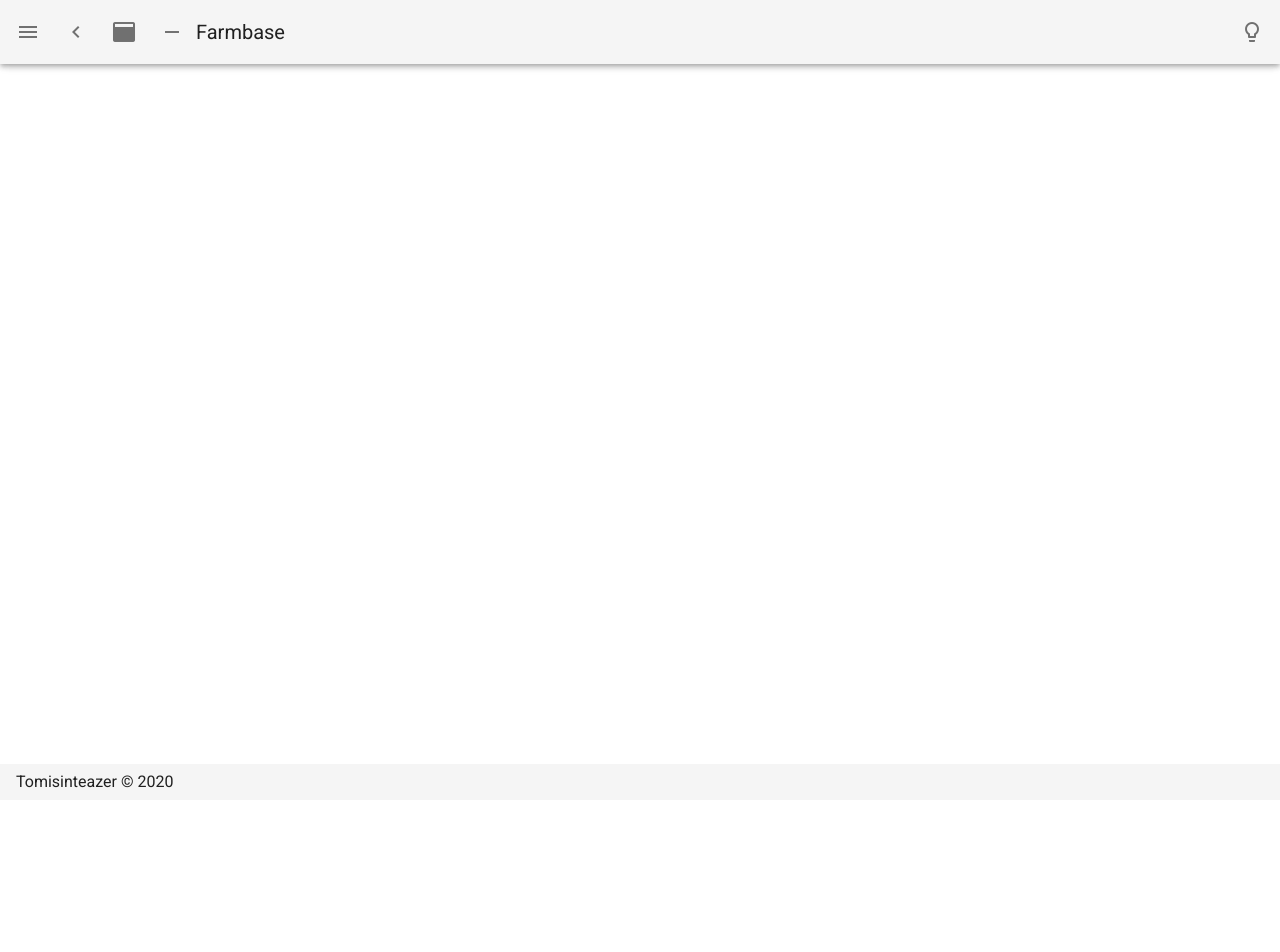
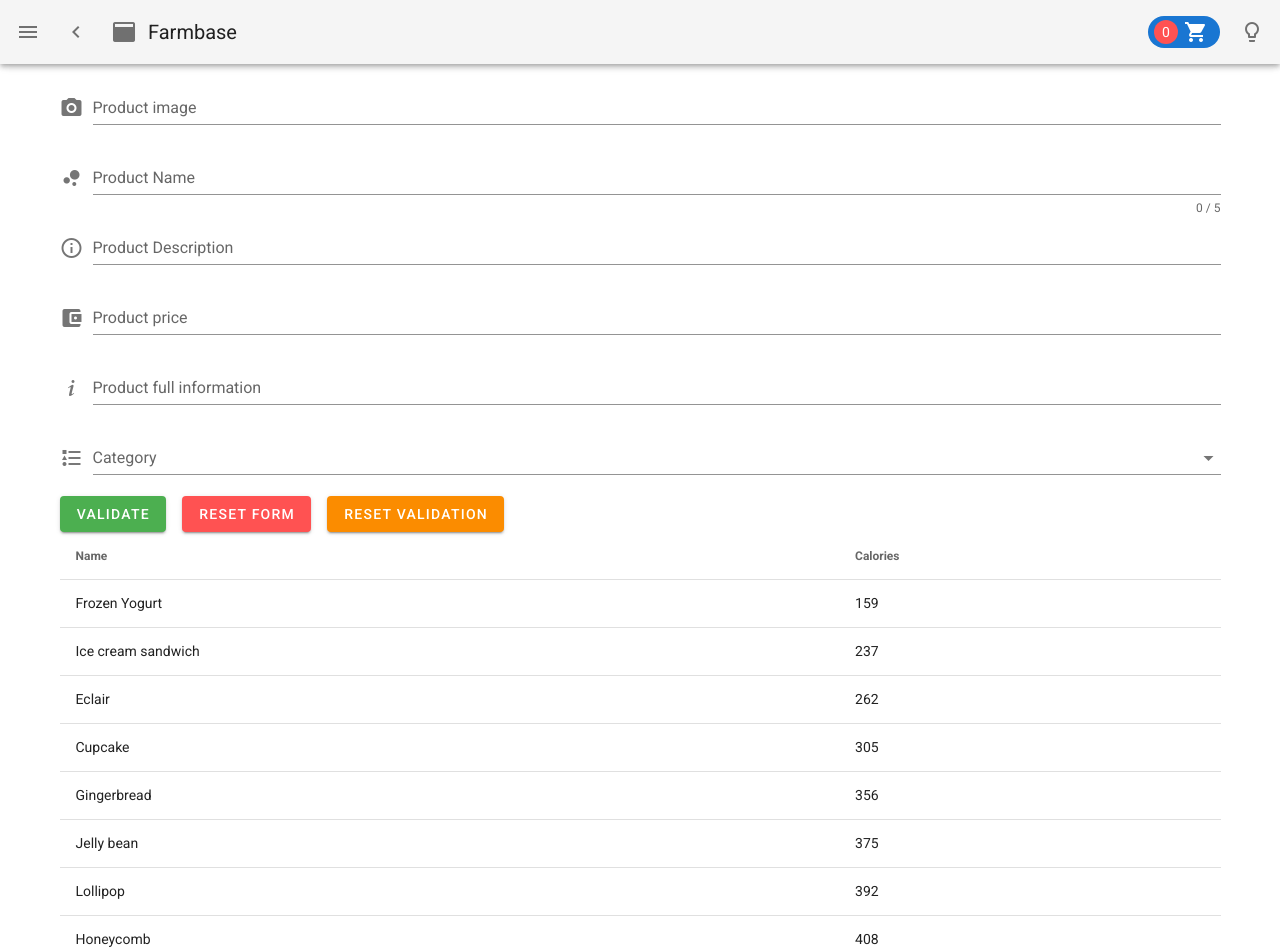
Before and after one commit to tomisinteazer/SwegzExchange, a Nuxt app: page /administrator in a window 1280 px wide. Shown: the top 952 px of the page. Before the commit the page ends 800 px from the top, so only its background shows below. Built offline with nearby package versions, Linux system fonts and the light colour scheme.

Commit message:
cart completed

```diff
--- a/components/productCard.vue
+++ /dev/null
@@ -1,25 +0,0 @@
-<template>
-  <v-card class="mx-auto" max-width="400">
-    <v-img
-      class="white--text align-end"
-      height="200px"
-      src="https://cdn.vuetifyjs.com/images/cards/docks.jpg"
-    >
-      <v-card-title>Top 10 Australian beaches</v-card-title>
-    </v-img>
-
-    <v-card-subtitle class="pb-0">Number 10</v-card-subtitle>
-
-    <v-card-text class="text--primary">
-      <div>Whitehaven Beach</div>
-
-      <div>Whitsunday Island, Whitsunday Islands</div>
-    </v-card-text>
-
-    <v-card-actions>
-      <v-btn color="orange" text>Share</v-btn>
-
-      <v-btn color="orange" text>Explore</v-btn>
-    </v-card-actions>
-  </v-card>
-</template>
--- a/layouts/default.vue
+++ b/layouts/default.vue
@@ -20,11 +20,15 @@
       <v-btn icon @click.stop="clipped = !clipped">
         <v-icon>mdi-application</v-icon>
       </v-btn>
-      <v-btn icon @click.stop="fixed = !fixed">
+      <!-- <v-btn icon @click.stop="fixed = !fixed">
         <v-icon>mdi-minus</v-icon>
-      </v-btn>
+      </v-btn>-->
       <v-toolbar-title v-text="title" />
       <v-spacer />
+      <v-chip class="ma-2" color="primary" nuxt to="/cart">
+        <v-avatar left class="error">{{getCartLenght}}</v-avatar>
+        <v-icon>mdi-cart</v-icon>
+      </v-chip>
       <v-btn icon @click="lightSwitch()">
         <v-icon>mdi-lightbulb-outline</v-icon>
       </v-btn>
@@ -90,6 +94,11 @@ export default {
     lightSwitch() {
       this.$vuetify.theme.dark = !this.$vuetify.theme.dark;
     }
+  },
+  computed: {
+    getCartLenght() {
+      return this.$store.getters.getCartItems.length;
+    }
   }
 };
 </script>
--- a/pages/about.vue
+++ b/pages/about.vue
@@ -1,4 +1,10 @@
+
+
+
+
+
 <template>
+  <div>
     <v-banner>
       order your foodstuff and get it delivered to your doorstep
       <template v-slot:actions>
@@ -6,4 +12,112 @@
         <v-btn text color="warning">contact us</v-btn>
       </template>
     </v-banner>
+    <v-card class="mx-5 px-4 py-5 my-5">
+      <!-- <dialogue /> -->
+      <v-form ref="form" v-model="valid" lazy-validation class="container">
+        <v-text-field
+          v-model="name"
+          :counter="45"
+          :rules="nameRules"
+          label="Full Name"
+          prepend-icon="mdi-account"
+          required
+        ></v-text-field>
+
+        <v-text-field
+          v-model="email"
+          :rules="emailRules"
+          label="E-mail"
+          prepend-icon="mdi-email"
+          required
+        ></v-text-field>
+
+        <v-select
+          v-model="messageType"
+          :items="items"
+          :rules="[v => !!v || 'Type is required']"
+          label="Message Type"
+          prepend-icon="mdi-comment"
+          required
+        ></v-select>
+        <v-textarea v-model="message" label="Message" prepend-icon="mdi-forum" :rules="inputRules"></v-textarea>
+
+        <v-checkbox
+          v-model="checkbox"
+          :rules="[v => !!v || 'You must agree to continue!']"
+          label="are you human?"
+          required
+        ></v-checkbox>
+
+        <v-btn :disabled="!valid" color="primary" @click="validate" :loading="loading">Send</v-btn>
+
+        <v-btn color="error" @click="reset">Reset</v-btn>
+
+        <v-btn color="secondary" @click="resetValidation">Reset Validation</v-btn>
+      </v-form>
+      <v-snackbar v-model="snackbar" :timeout="4000" top color="grey darken-3 ">
+        <span class="orange--text">Awesome! your message has been sent.</span>
+        <v-btn color="orange" text @click="snackbar = false">
+          <v-icon class="orange--text">close</v-icon>close
+        </v-btn>
+      </v-snackbar>
+    </v-card>
+  </div>
 </template>
+<script>
+//import db from "@/fb";
+//import dialogue from "../components/dialogue.vue";
+export default {
+  components: {},
+  data: () => ({
+    valid: true,
+    name: "",
+    message: "",
+    nameRules: [
+      v => !!v || "Name is required",
+      v => (v && v.length <= 45) || "Name must be less than 45 characters"
+    ],
+    email: "",
+    emailRules: [
+      v => !!v || "E-mail is required",
+      v => /.+@.+/.test(v) || "E-mail must be valid"
+    ],
+    messageType: "",
+    inputRules: [
+      v => !!v || "This field is required",
+      v => v.length >= 5 || "Minimum length is 5 characters"
+    ],
+    items: ["Personal", "Official", "Other"],
+    checkbox: false,
+    loading: false,
+    snackbar: false
+  }),
+
+  methods: {
+    // validate() {
+    //   if (this.$refs.form.validate()) {
+    //     this.loading = true;
+    //     const message = {
+    //       name: this.name,
+    //       messageType: this.messageType,
+    //       email: this.email,
+    //       message: this.message
+    //     };
+    //     db.collection("messages")
+    //       .add(message)
+    //       .then(() => {
+    //         this.loading = false;
+    //         this.snackbar = true;
+    //         this.reset();
+    //       });
+    //   }
+    // },
+    reset() {
+      this.$refs.form.reset();
+    },
+    resetValidation() {
+      this.$refs.form.resetValidation();
+    }
+  }
+};
+</script>
--- /dev/null
+++ b/pages/administrator.vue
@@ -0,0 +1,136 @@
+<template>
+  <div>
+    <v-form ref="form" v-model="valid" lazy-validation>
+      <v-file-input label="Product image" prepend-icon="mdi-camera"></v-file-input>
+
+      <v-text-field
+        v-model="name"
+        :counter="5"
+        prepend-icon="mdi-chart-bubble"
+        :rules="nameRules"
+        label="Product Name"
+        required
+      ></v-text-field>
+
+      <v-text-field
+        v-model="email"
+        :rules="emailRules"
+        prepend-icon="mdi-information-outline"
+        label="Product Description"
+        required
+      ></v-text-field>
+
+      <v-text-field prepend-icon="mdi-wallet" label="Product price" required></v-text-field>
+      <v-text-field
+        prepend-icon="mdi-information-variant"
+        label="Product full information"
+        required
+      ></v-text-field>
+
+      <v-select
+        v-model="select"
+        :items="items"
+        :rules="[v => !!v || 'category  is required']"
+        label="Category"
+        required
+        prepend-icon="mdi-format-list-bulleted-type"
+      ></v-select>
+
+      <v-btn color="success" class="mr-4" @click="validate">Validate</v-btn>
+
+      <v-btn color="error" class="mr-4" @click="reset">Reset Form</v-btn>
+
+      <v-btn color="warning" @click="resetValidation">Reset Validation</v-btn>
+    </v-form>
+    <v-simple-table>
+      <template v-slot:default>
+        <thead>
+          <tr>
+            <th class="text-left">Name</th>
+            <th class="text-left">Calories</th>
+          </tr>
+        </thead>
+        <tbody>
+          <tr v-for="item in desserts" :key="item.name">
+            <td>{{ item.name }}</td>
+            <td>{{ item.calories }}</td>
+          </tr>
+        </tbody>
+      </template>
+    </v-simple-table>
+  </div>
+</template>
+<script>
+export default {
+  data: () => ({
+    valid: true,
+    name: "",
+    nameRules: [
+      v => !!v || "Name is required",
+      v => (v && v.length >= 5) || "Name greater than 5 characters"
+    ],
+    email: "",
+    emailRules: [
+      v => !!v || "E-mail is required",
+      v => /.+@.+\..+/.test(v) || "E-mail must be valid"
+    ],
+    select: null,
+    items: ["Item 1", "Item 2", "Item 3", "Item 4"],
+    checkbox: false,
+    desserts: [
+      {
+        name: "Frozen Yogurt",
+        calories: 159
+      },
+      {
+        name: "Ice cream sandwich",
+        calories: 237
+      },
+      {
+        name: "Eclair",
+        calories: 262
+      },
+      {
+        name: "Cupcake",
+        calories: 305
+      },
+      {
+        name: "Gingerbread",
+        calories: 356
+      },
+      {
+        name: "Jelly bean",
+        calories: 375
+      },
+      {
+        name: "Lollipop",
+        calories: 392
+      },
+      {
+        name: "Honeycomb",
+        calories: 408
+      },
+      {
+        name: "Donut",
+        calories: 452
+      },
+      {
+        name: "KitKat",
+        calories: 518
+      }
+    ]
+  }),
+
+  methods: {
+    validate() {
+      this.$refs.form.validate();
+    },
+    reset() {
+      this.$refs.form.reset();
+    },
+    resetValidation() {
+      this.$refs.form.resetValidation();
+    }
+  }
+};
+</script>
--- a/pages/products.vue
+++ b/pages/products.vue
@@ -1,24 +1,37 @@
 <template>
   <v-container class="my-5">
     <v-layout row wrap>
-      <v-flex xs12 sm6 md4 lg3 v-for="product in products" :key="product.title">
+      <v-flex xs6 sm6 md4 lg3 v-for="product in products" :key="product.title">
         <v-hover>
           <template v-slot="{ hover }">
-            <v-card class="text-xs-center ma-3 cardds transition-swing" :elevation="hover ? 24 : 1">
-              <v-img class="white--text align-end" height="200px" :src="product.src">
+            <v-card
+              class="text-xs-center ma-3 rounded-lg transition-swing text-center"
+              :elevation="hover ? 24 : 1"
+            >
+              <v-img class="white--text align-end text-center" height="150px" :src="product.src">
                 <v-card-title v-text="product.title"></v-card-title>
               </v-img>
 
-              <v-card-subtitle class="pb-0"></v-card-subtitle>
-
-              <v-card-text class="text--primary">
-                <div class="carddsTitle">{{product.description}}</div>
+              <v-card-text class="text-center">
+                <div>{{ product.description }}</div>
               </v-card-text>
-
-              <v-card-actions>
-                <v-btn color="green" text>{{product.price}}</v-btn>
-                <v-btn text>Explore</v-btn>
-              </v-card-actions>
+              <div class="text-center">
+                <span class="primary--text">{{ product.price }}ngn</span>
+              </div>
+              <div class="text-center">
+                <v-card-actions>
+                  <v-btn
+                    outlined
+                    color="primary"
+                    @click="buy(product)"
+                    block
+                    small
+                    class="text-none"
+                  >
+                    <v-icon>mdi-cart-plus</v-icon>Add to Cart
+                  </v-btn>
+                </v-card-actions>
+              </div>
             </v-card>
           </template>
         </v-hover>
@@ -26,28 +39,18 @@
     </v-layout>
   </v-container>
 </template>
-
-
 <script>
 export default {
   data: () => ({
     products: []
   }),
+  methods: {
+    buy(product) {
+      this.$store.commit("addToCart", product);
+    }
+  },
   mounted() {
     this.products = this.$store.getters.getProduct;
-    console.log(this.products);
   }
 };
 </script>
-<style scoped>
-.cardds {
-  border-radius: 15px;
-  transition: all 0.2s ease-out;
-}
-
-.carddsTitle {
-  font-size: 24px;
-  font-weight: 700;
-  line-height: 27px;
-}
-</style>
--- a/store/index.js
+++ b/store/index.js
@@ -1,10 +1,9 @@
 export default {
   state: () => ({
-        products: [
-            {
+    products: [{
         title: "Spagetti",
         src: "https://cdn.vuetifyjs.com/images/cards/house.jpg",
-                description: "Golden penny pasta readily available",
+        description: "Golden penny pasta available",
         price: 200
       },
       {
@@ -25,12 +24,25 @@ export default {
         description: "pure vegetable oil per litre",
         price: 400
       }
-        ]
+    ],
+    cart: []
   }),
-    mutations: {},
+  mutations: {
+    addToCart(state, payload) {
+      state.cart.push(payload);
+    },
+    removeFromCart(state, payload) {
+      let index = state.cart.indexOf(payload);
+      state.cart.splice(index, 1);
+    },
+    clearCart(state, payload) {
+      state.cart = payload
+    }
+  },
   actions: {},
   modules: {},
   getters: {
-        getProduct: state => state.products
+    getProduct: state => state.products,
+    getCartItems: state => state.cart
   }
-}
+};
```
Also changed, not shown: pages/cart.vue (+106 -27 lines). Lines whose indentation alone changed are shown as unchanged.
